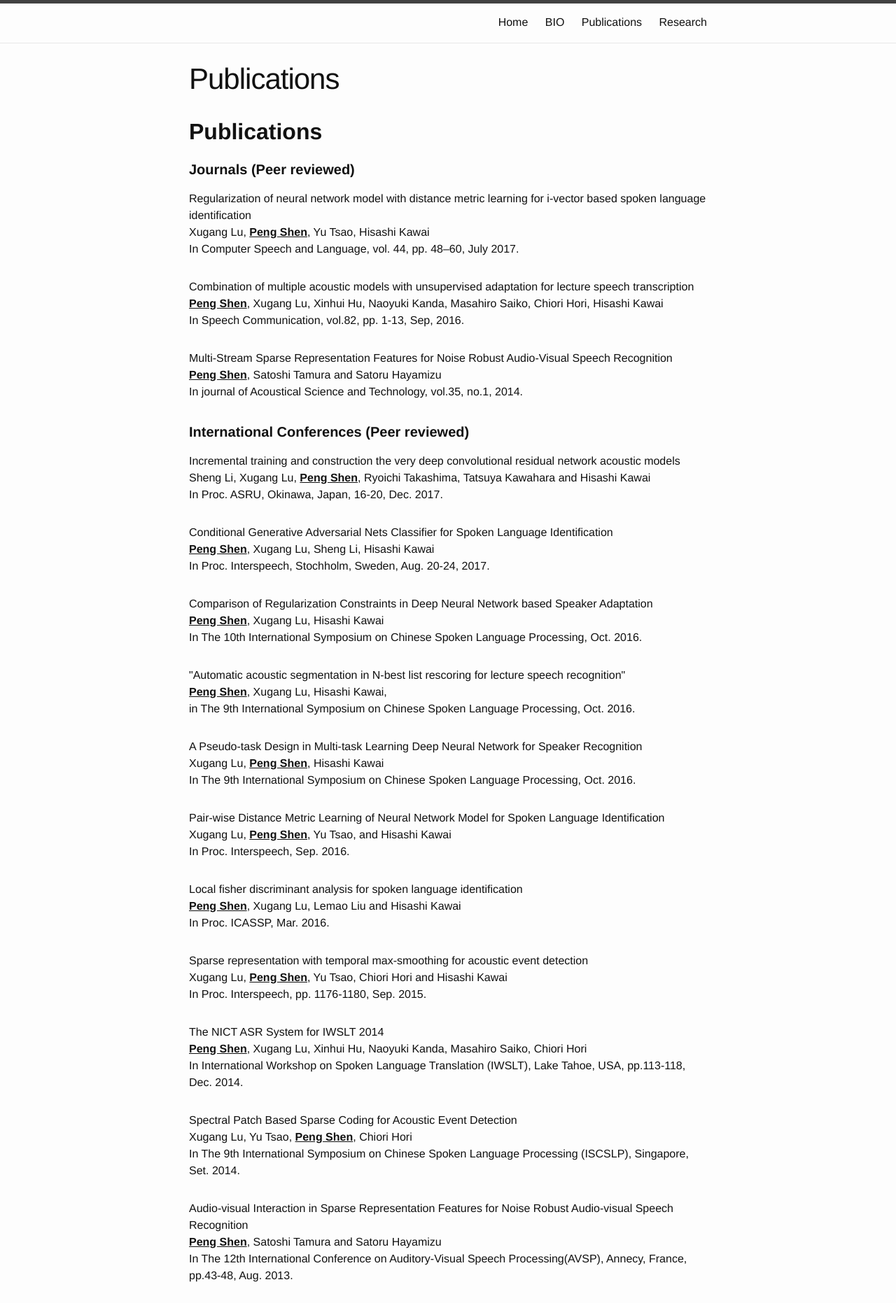
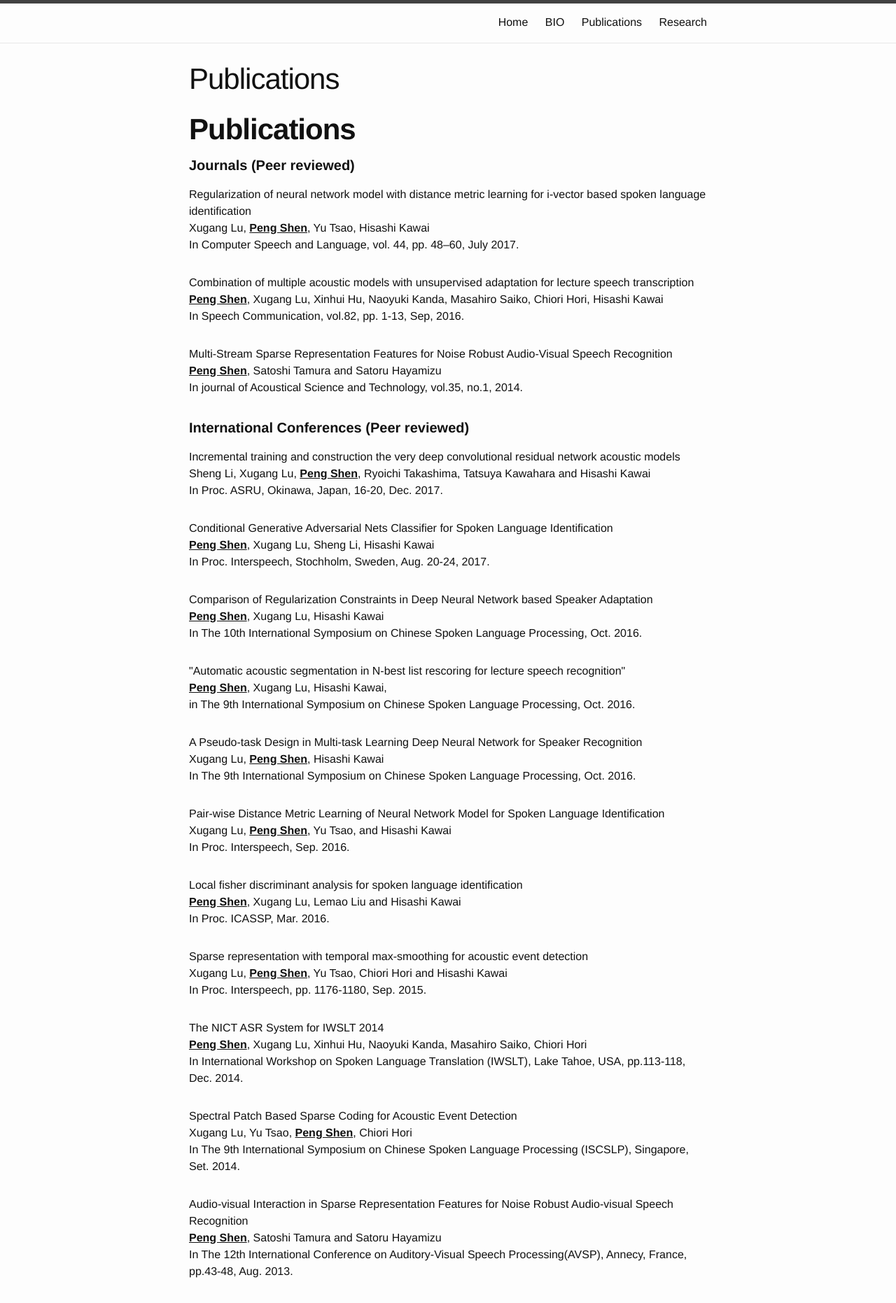
Before and after one commit to sinpycn/sinpycn.github.io, a Jekyll site: the page built from publications.md, in a window 1280 px wide. Shown: the top 1862 px of the page at 70% size. Built offline with Jekyll 4.4.1, drawn with Linux system fonts in a browser that asks for light colours.

Commit message:
Update publications.md

```diff
--- a/publications.md
+++ b/publications.md
@@ -5,7 +5,7 @@ title: Publications
 permalink: /publications/
 ---
 <div class="home">
-  <h2 class="page-heading"><b>Publications</b></h2>
+  <h1 class="post-title"><b>Publications</b></h1>
   <ul class="post-list">
       <h4><b>Journals (Peer reviewed)</b></h4>
       <p>
```
